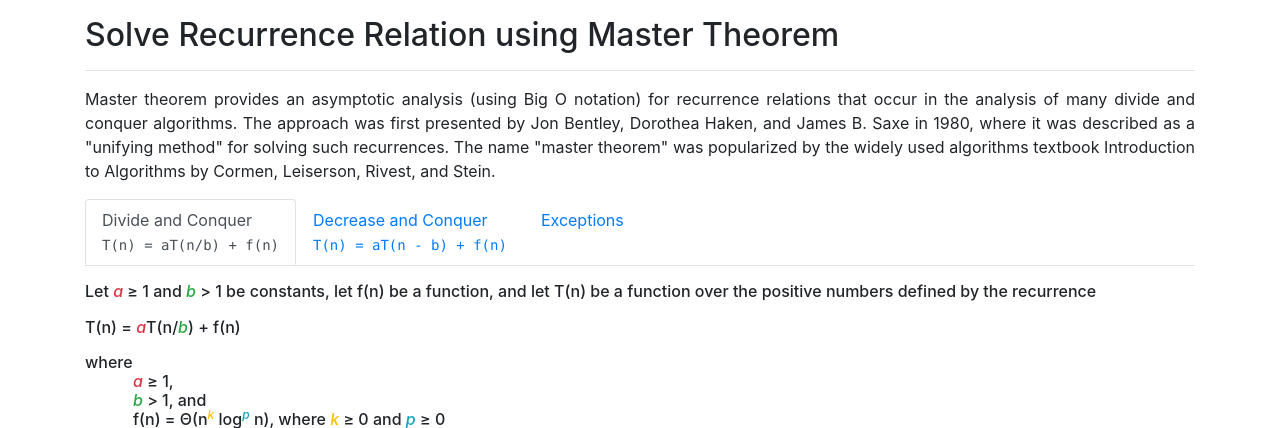
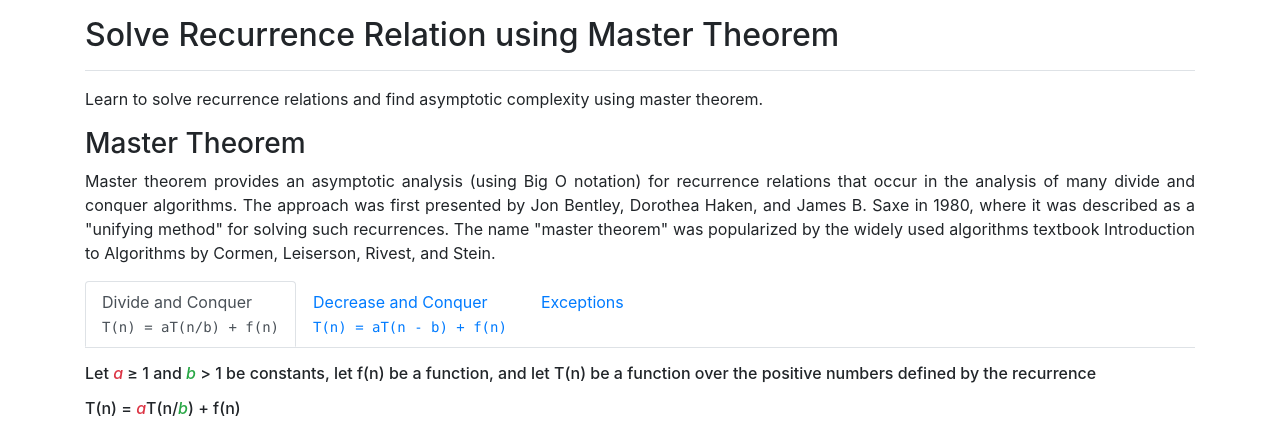
Before and after one commit to hamza1886/master-theorem, a PHP site: page / in a window 1280 px wide. Shown: the top 428 px of the page. Run offline with PHP 8.4, Linux system fonts and the light colour scheme.

Commit message:
Updated index.php

```diff
--- a/index.php
+++ b/index.php
@@ -34,6 +34,9 @@ $p = filter_input(INPUT_GET, 'p', FILTER_VALIDATE_INT);
 </head>
 <body class="container">
 <div class="h2 border-bottom my-3 pb-3">Solve Recurrence Relation using Master Theorem</div>
+<p>Learn to solve recurrence relations and find asymptotic complexity using master theorem.</p>
+
+<div class="h3">Master Theorem</div>
 <p class="text-justify">Master theorem provides an asymptotic analysis (using Big O notation) for recurrence relations that occur in the analysis of many divide and conquer algorithms.
     The approach was first presented by Jon Bentley, Dorothea Haken, and James B. Saxe in 1980, where it was described as a "unifying method" for solving such recurrences.
     The name "master theorem" was popularized by the widely used algorithms textbook Introduction to Algorithms by Cormen, Leiserson, Rivest, and Stein.</p>
```
